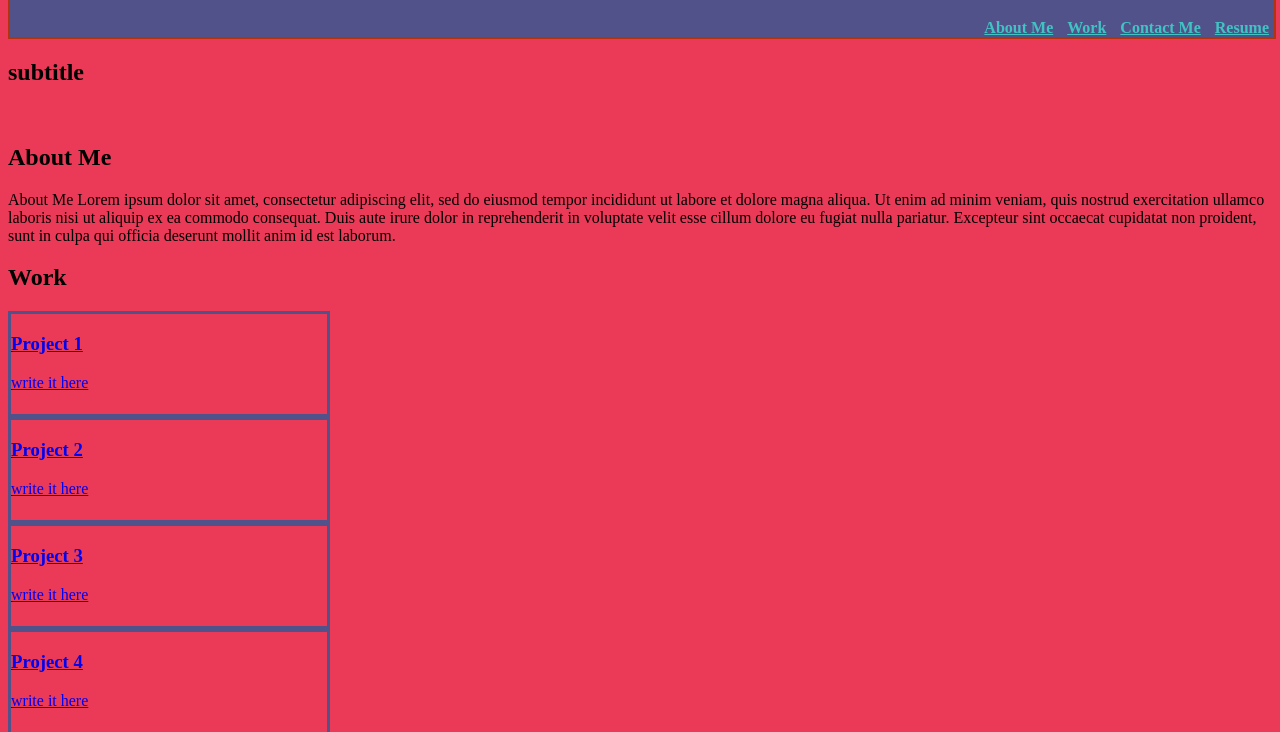
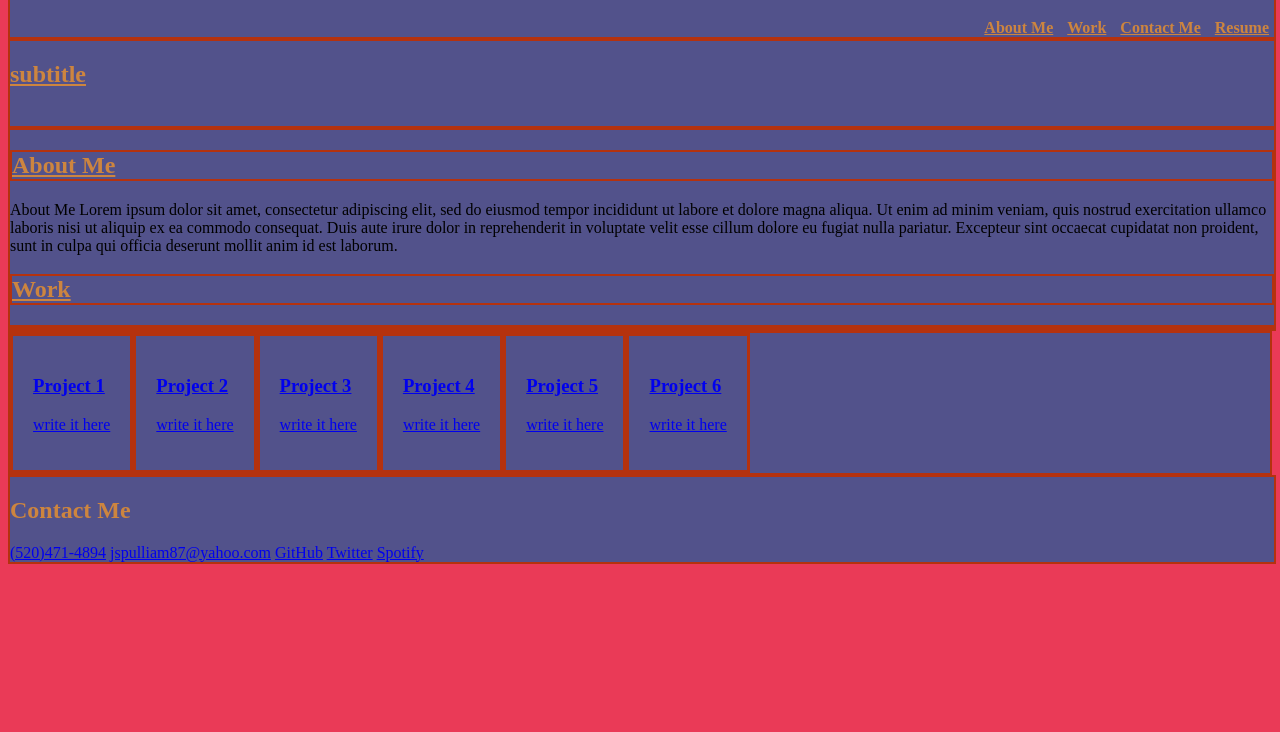
Before and after one commit to JacquieSue/Module2Challenge, a plain HTML site: page index.html in a window 1280 px wide. Shown: the part 71-803 px from the top of the page. Drawn offline with Linux system fonts and the light colour scheme.

Commit message:
final commit

```diff
--- a/assets/css/style.css
+++ b/assets/css/style.css
@@ -1,21 +1,20 @@
-body {
-background-color: rgb(234, 58, 87);
+:root {
+    --dark: rgb(82, 82, 139);
+    --light: rgb(181, 50, 14);
+    --lighter: peru;
 }
 
-.project-card {
-    width: 25%;
-    min-height: 100px;
-    border: 3px solid rgb(82, 82, 139);
-    }
+body {
+    background-color: rgb(234, 58, 87);
+}
 
 header {
     display: block;
     width: 100%;
-    background-color: rgb(82, 82, 139);
-    border: 2px solid rgb(181, 50, 14);
+    background-color: var(--dark);
+    border: 2px solid var(--light);
+
 }
-
-
 
 nav {
     box-sizing: border-box;
@@ -26,35 +25,59 @@ nav a {
     display: inline;
     text-decoration: underline;
     font-weight: bold;
-    color: rgb(65, 195, 195);
+    color: var(--lighter);
     padding: 5px
 }
 
-footer {
+.hero {
     display: block;
-    text-align: center;
-    background-color: blueviolet;
-    margin-bottom: 5px;
+    width: 100%;
+    background-color: var(--dark);
+    border: 2px solid var(--light);
+    color: var(--lighter);
+    text-decoration: underline;
 }
 
-footer h4 {
-    text-align: left;
+.about-me h2 {
+    background-color: var(--dark);
+    border: 2px solid var(--light);
+    color: var(--lighter);
+    text-decoration: underline;
+}
+
+.about-me {
+    display: block;
+    width: 100%;
+    background-color: var(--dark);
+    border: 2px solid var(--light);
 
 }
 
-ul {
-    display: block;
-    text-decoration: underline;
-    font-weight: bold;
-    color: rgb(65, 195, 195);
-    box-sizing: border-box;
-    padding: 2px;
+.project-section {
+    display: flex;
+    flex-wrap: wrap;
+   background-color: var(--dark);
+    border: 2px solid var(--light);
+}
+}
+
+.project-card {
+    width: 25%;
+    min-height: 100px;
+   margin: 2px;
 
 }
 
-ul li {
-    display: inline;
-    width: 100px;
-    justify-content: space-between;
-    padding: 2px;
+.project-card div {
+    padding: 20px;
+    border: 3px solid var(--light);
 }
+
+.contact {
+     display: block;
+    width: 100%;
+    background-color: var(--dark);
+    border: 2px solid var(--light);
+    color: var(--lighter)
+
+}
--- a/index.html
+++ b/index.html
@@ -26,9 +26,9 @@
         <img src="" alt="" />
     </section>
 
-    <main>
+
         <!--About me section-->
-        <section>
+        <section class="about-me">
             <h2>About Me</h2>
             <p>
                 About Me Lorem ipsum dolor sit amet, consectetur adipiscing elit, sed do eiusmod tempor incididunt ut
@@ -42,7 +42,9 @@
         </section>
 
         <!--Work section w/ display cards-->
-        <section>
+        <section class="hero">
+        </section>
+        <section class="project-section">
             <div class="project-card">
                 <a href="#">
                     <div>
@@ -83,10 +85,18 @@
                     </div>
                 </a>
             </div>
+            <div class="project-card">
+                <a href="#">
+                    <div>
+                        <h3>Project 6</h3>
+                        <p>write it here</p>
+                    </div>
+                </a>
+            </div>
         </section>
 
         <!--Contact Me section-->
-        <section>
+        <section class="contact">
             <h2>Contact Me</h2>
             <div>
                 <a href="#">(520)471-4894</a>
@@ -95,9 +105,8 @@
                 <a href="#">Twitter</a>
                 <a href="#">Spotify</a>
             </div>
-        </section>
+        </section >
 
-    </main>
 
 </body>
 
```
